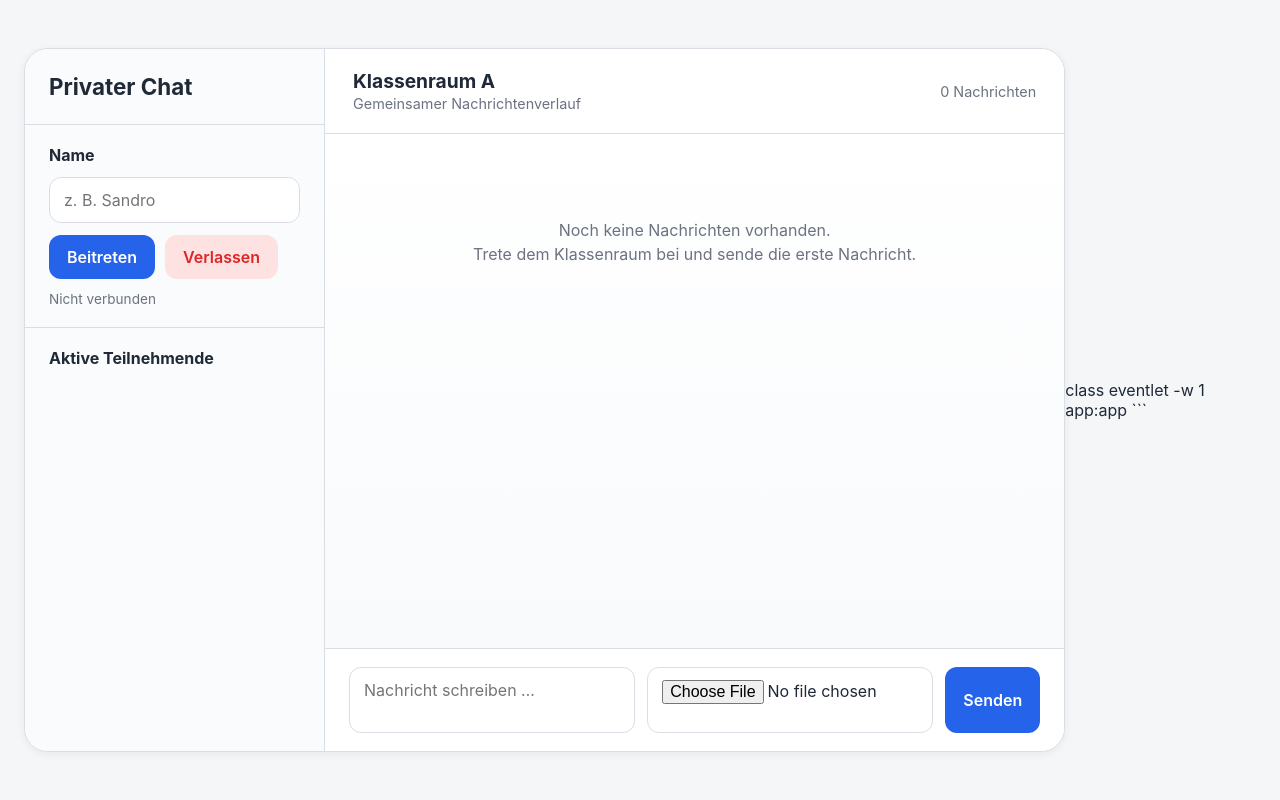
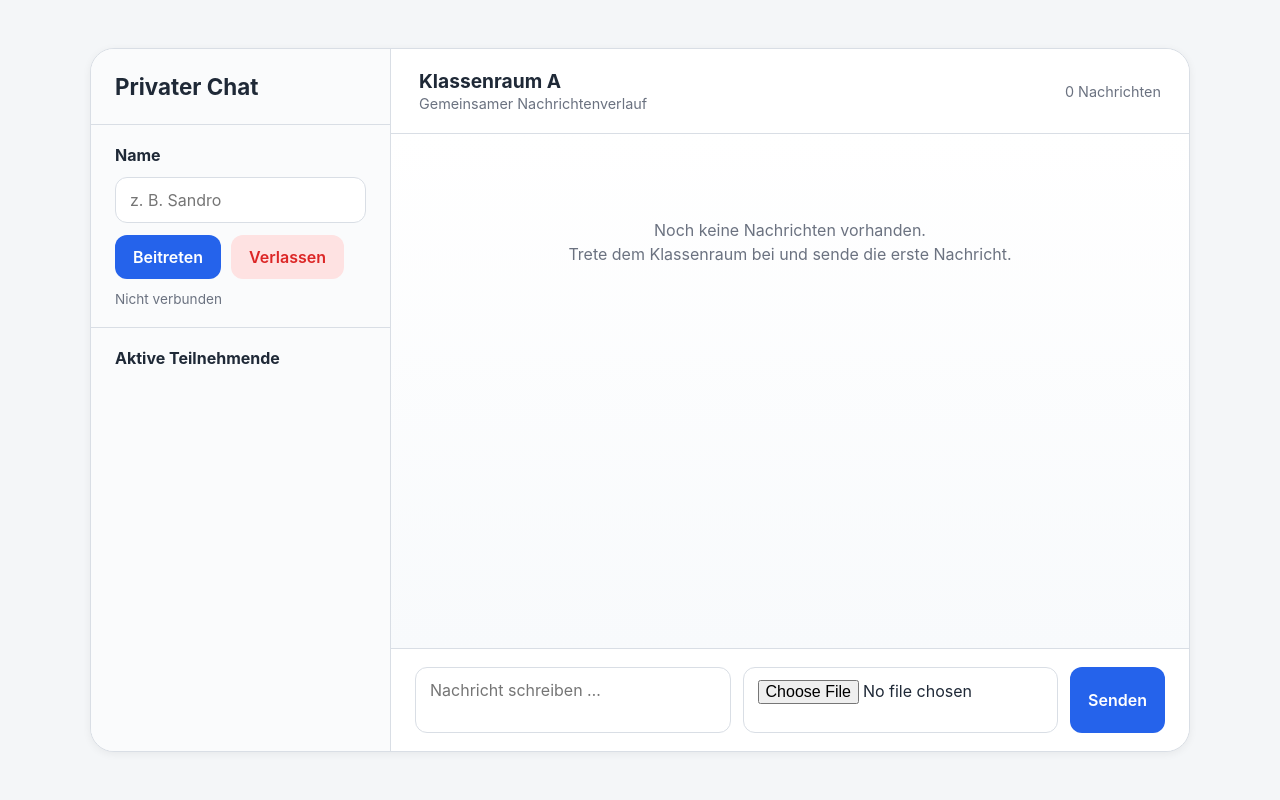
Before and after one commit to sandrolorenzo88-del/Klassenchat1, a Flask app: page / in a window 1280 px wide. Run offline with Flask 3, Linux system fonts and the light colour scheme; some libraries are stand-ins or nearby versions.

Commit message:
Clean up chat.html by removing class declaration
Removed unnecessary class declaration and fixed HTML closing tag.

````diff
--- a/templates/chat.html
+++ b/templates/chat.html
@@ -545,5 +545,3 @@
   </script>
 </body>
 </html>
-class eventlet -w 1 app:app
-```
````
